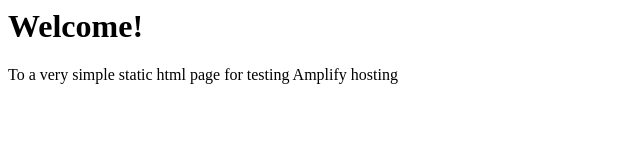
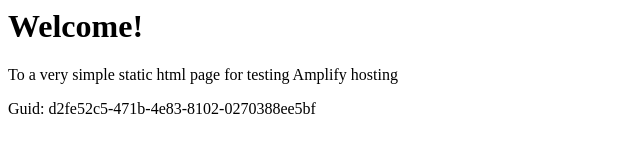
Before and after one commit to aws-aemilia-cdg/Github-PR-Commit-Integration-Test-DoNotTouch-Gith-OKSLNVO2-v1-preprod-eu-west-3, a website: page src/index.html in a window 1280 px wide. Shown: the whole page, without its empty margins (0-640 px from the left). Drawn offline with Linux system fonts and the light colour scheme.

Commit message:
commit from integ tests

```diff
--- a/src/index.html
+++ b/src/index.html
@@ -1,3 +1,5 @@
+
+
 <html lang="en">
 
 <head>
@@ -10,6 +12,6 @@
 <body>
     <h1>Welcome!</h1>
     <p>To a very simple static html page for testing Amplify hosting</p>
-</body>
+    <p>Guid: d2fe52c5-471b-4e83-8102-0270388ee5bf</p></body>
 
 </html>
```
